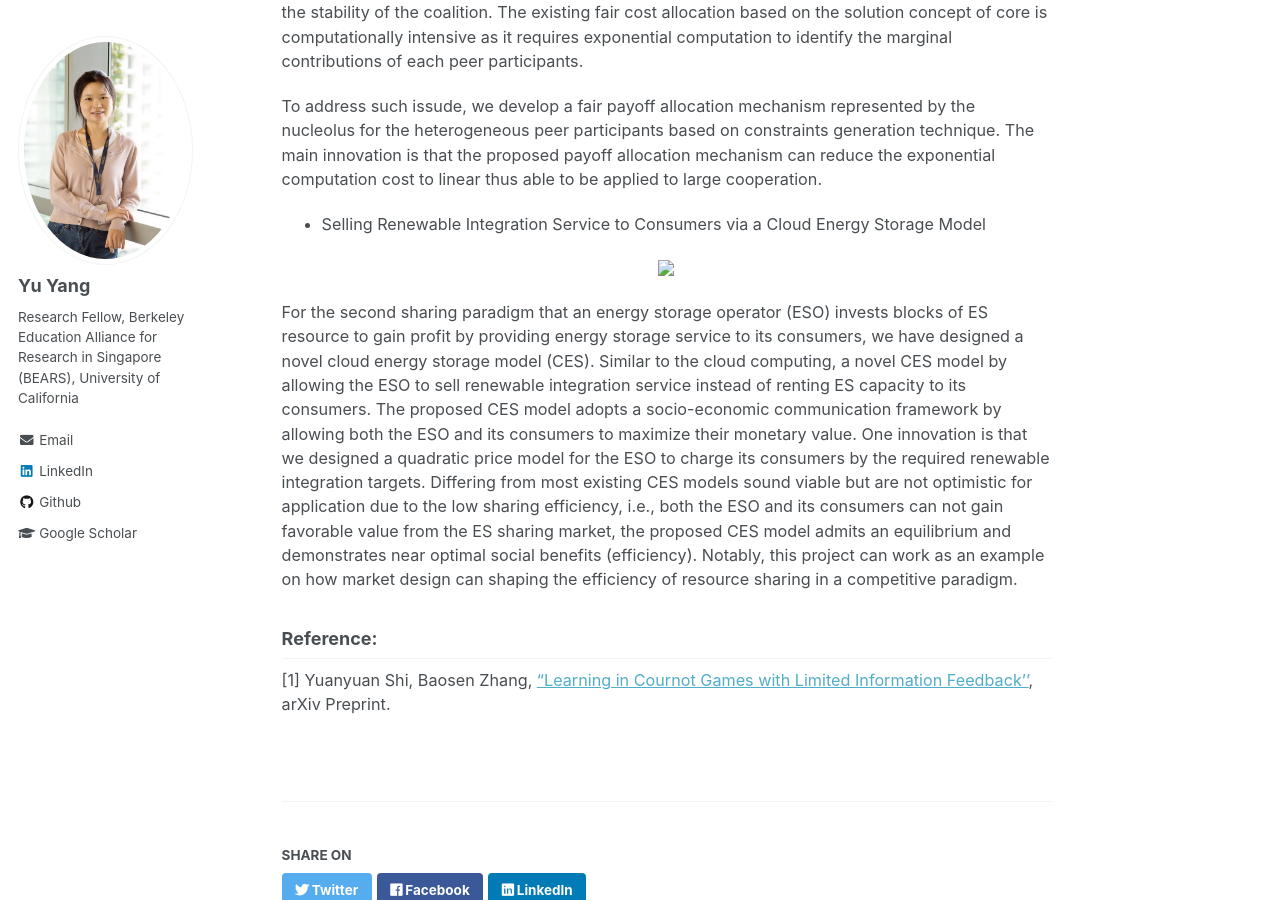
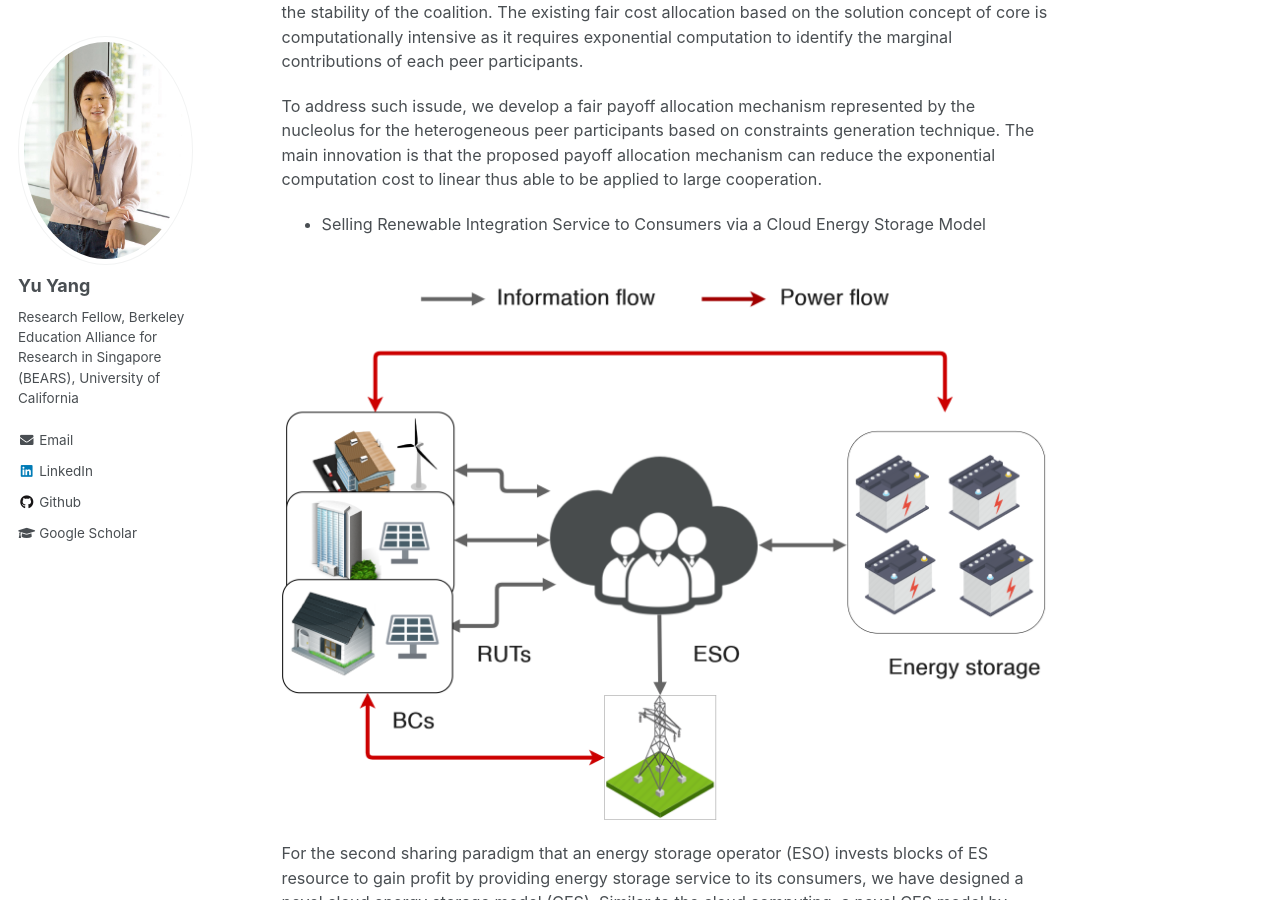
Before and after one commit to yangyu-berkeley/yangyu-berkeley.github.io, a Jekyll site: the page built from _research/research-1.md, in a window 1280 px wide and 900 px high, scrolled down 989 px. Built offline with Jekyll 4.4.1, drawn with Linux system fonts in a browser that asks for light colours.

Commit message:
Update research-1.md

```diff
--- a/_research/research-1.md
+++ b/_research/research-1.md
@@ -19,7 +19,7 @@ To address such issude, we develop a fair payoff allocation mechanism  represent
 
 * Selling Renewable Integration Service to Consumers via a Cloud Energy Storage Model
 <p align="center">
-	<img src='/images/research/B2C_ES.png'>
+	<img src='/images/B2C_ES.png'>
 </p>
 
 For the second sharing paradigm that an energy storage operator (ESO) invests blocks of ES resource to gain profit by providing energy storage service to its consumers, we have designed a novel cloud energy storage model (CES). Similar to the cloud computing, a novel CES model by allowing the ESO to sell renewable integration service instead of renting ES capacity to its consumers. The proposed CES model adopts a socio-economic communication framework by allowing both the ESO and its consumers to maximize their monetary value. One innovation is that we designed a quadratic price model for the ESO to charge its consumers by the required renewable integration targets. Differing from most existing CES models sound viable but are not optimistic for application due to the low sharing efficiency, i.e., both the ESO and its consumers can not gain favorable value from the ES sharing market, the proposed CES model admits an equilibrium and demonstrates near optimal social benefits (efficiency). Notably, this project can work as an example on how market design can shaping the efficiency of resource sharing in a competitive paradigm.
```
